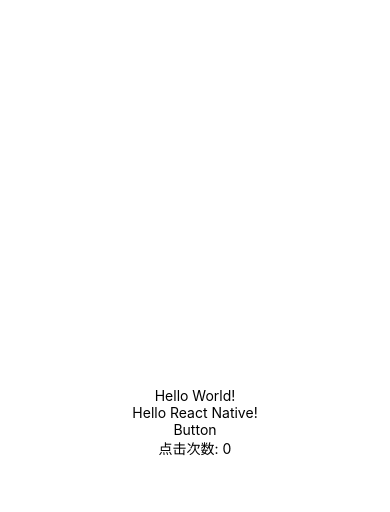
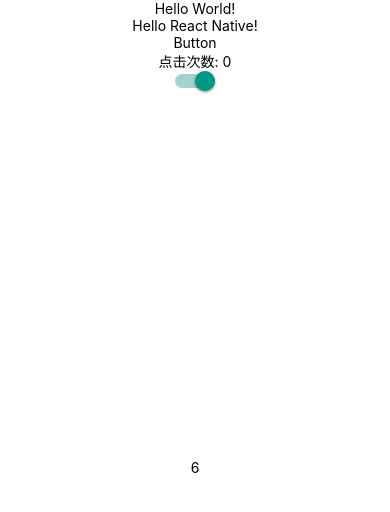
Before and after one commit to JesBrian/Jes-Music-House-Mobile, a React Native app: screen / in a window 390 px wide. Shown: the top 512 px of the page. Built offline with nearby package versions, Linux system fonts and the light colour scheme.

Commit message:
组件 - [ 初步尝试使用RN组件 ]

```diff
--- a/App.js
+++ b/App.js
@@ -1,5 +1,7 @@
-import React  from 'react';
-import { StyleSheet, Text, View, TouchableHighlight } from 'react-native';
+import React  from 'react'
+import { StyleSheet, Text, View, Switch, TouchableHighlight } from 'react-native'
+
+import MyButton from './src/components/MyButton.js'
 
 export default class App extends React.Component {
   state = {
@@ -22,8 +24,13 @@ export default class App extends React.Component {
           <Text>Button</Text>
         </TouchableHighlight>
         <Text>点击次数: {this.state.likes}</Text>
+
+        <Switch value={true}/>
+
+        {/*<MyButton/>*/}
+        <MyButton/>
       </View>
-    );
+    )
   }
 }
 
@@ -34,4 +41,4 @@ const styles = StyleSheet.create({
     alignItems: 'center',
     justifyContent: 'center',
   },
-});
+})
--- a/Component/TestButton.jsx
+++ /dev/null
@@ -1 +0,0 @@
-export default
--- a/package.json
+++ b/package.json
@@ -19,7 +19,9 @@
     "preset": "jest-expo"
   },
   "dependencies": {
+    "eslint": "^5.1.0",
     "expo": "^27.1.0",
+    "flow": "^0.2.3",
     "react": "16.3.1",
     "react-native": "~0.55.2",
     "watchman": "^1.0.0"
--- /dev/null
+++ b/src/components/MyButton.js
@@ -0,0 +1,21 @@
+import React from 'react'
+import { StyleSheet, Text, View } from 'react-native'
+
+export default class MyButton extends React.Component {
+  render() {
+    return (
+      <View style={styles.container}>
+        <Text>6</Text>
+      </View>
+    )
+  }
+}
+
+const styles = StyleSheet.create({
+  container: {
+    flex: 1,
+    backgroundColor: '#fff',
+    alignItems: 'center',
+    justifyContent: 'center',
+  },
+})
```
